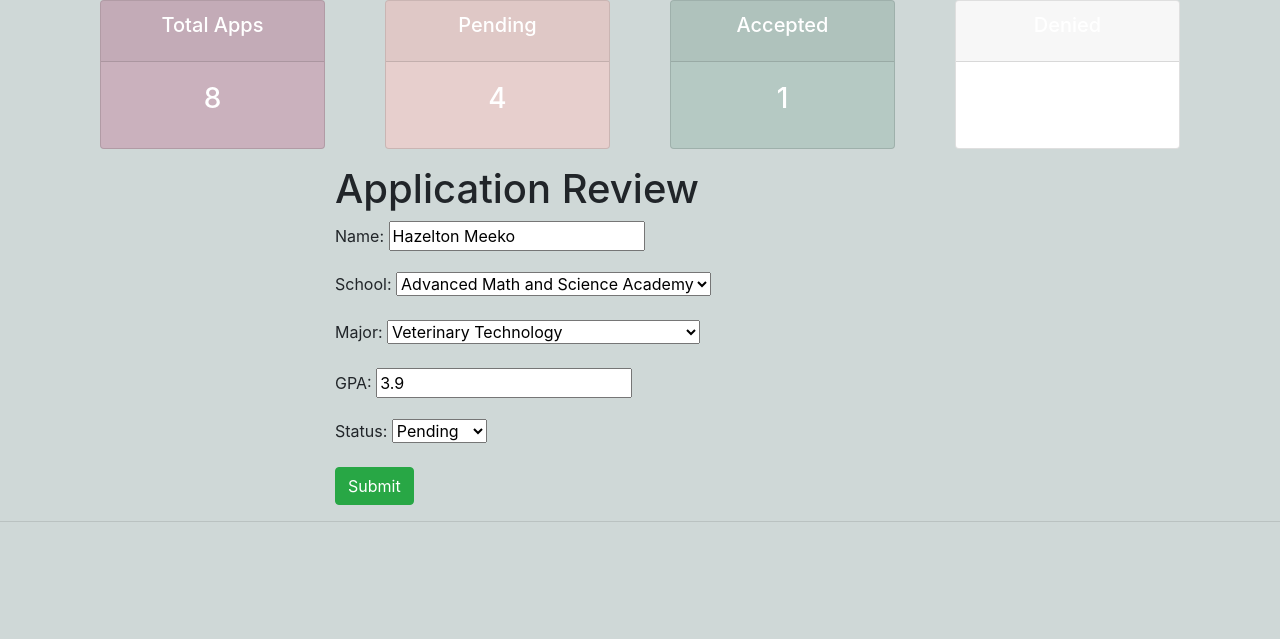
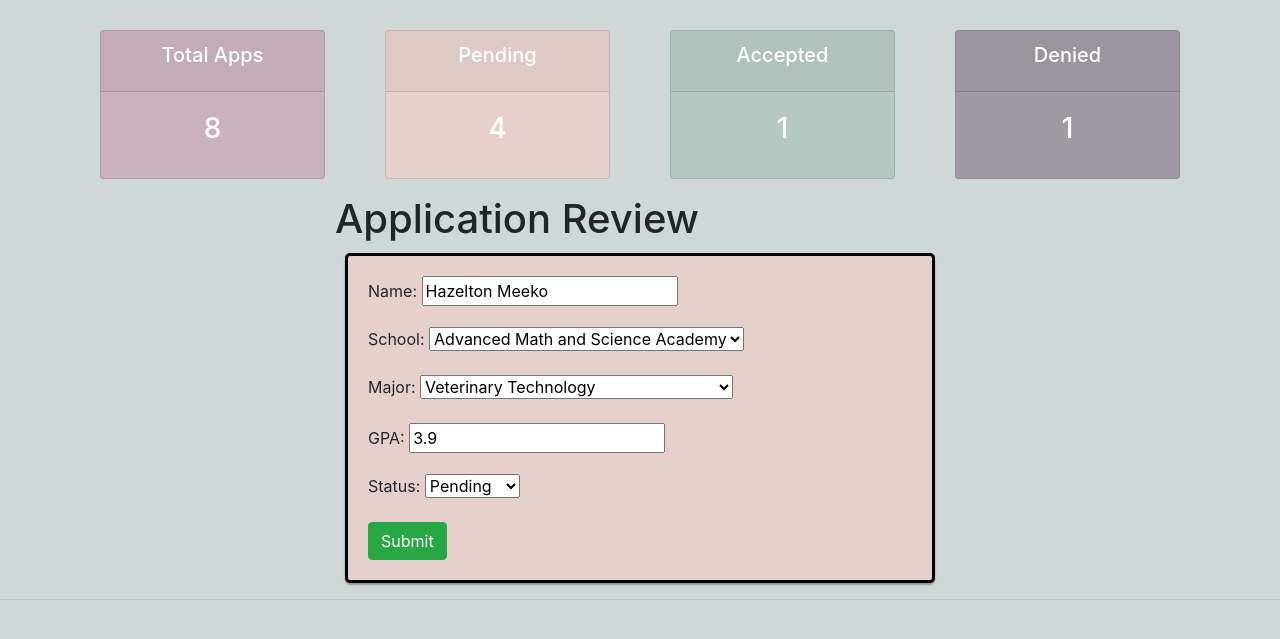
Before and after one commit to saiken86807/college-application-portal, a Django app: page /application_review/1/ in a window 1280 px wide. Shown: the part 56-695 px from the top of the page. Run offline with Django 3.2, Linux system fonts and the light colour scheme; the first user in the database is signed in; data comes from the database, SQL or seed files in the repository; some libraries are stand-ins or nearby versions.

Commit message:
added style with forms

```diff
--- a/static/css/main.css
+++ b/static/css/main.css
@@ -26,6 +26,9 @@ body {
 #ready_review {
 	background-color: #b5c9c3;
 	color: #9f9aa4;
+}
+#decision_deny {
+	background-color: #9f9aa4;
 }
 
 #messages {
@@ -96,3 +99,17 @@ login-title {
 	font-size: 11px;
 	text-align: center;
 }
+
+.status-totals {
+	margin-top: 20px;
+	padding-top: 10px;
+}
+
+#searchform, #app_review, #apply-form {
+	margin: 10px;
+	padding: 20px;
+	border-radius: 5px;
+	border: 3px solid black;
+	box-shadow: 0px 2px 2px rgba(0, 0, 0, 0.3);
+	background-color: #e7cfcd;
+}
```
